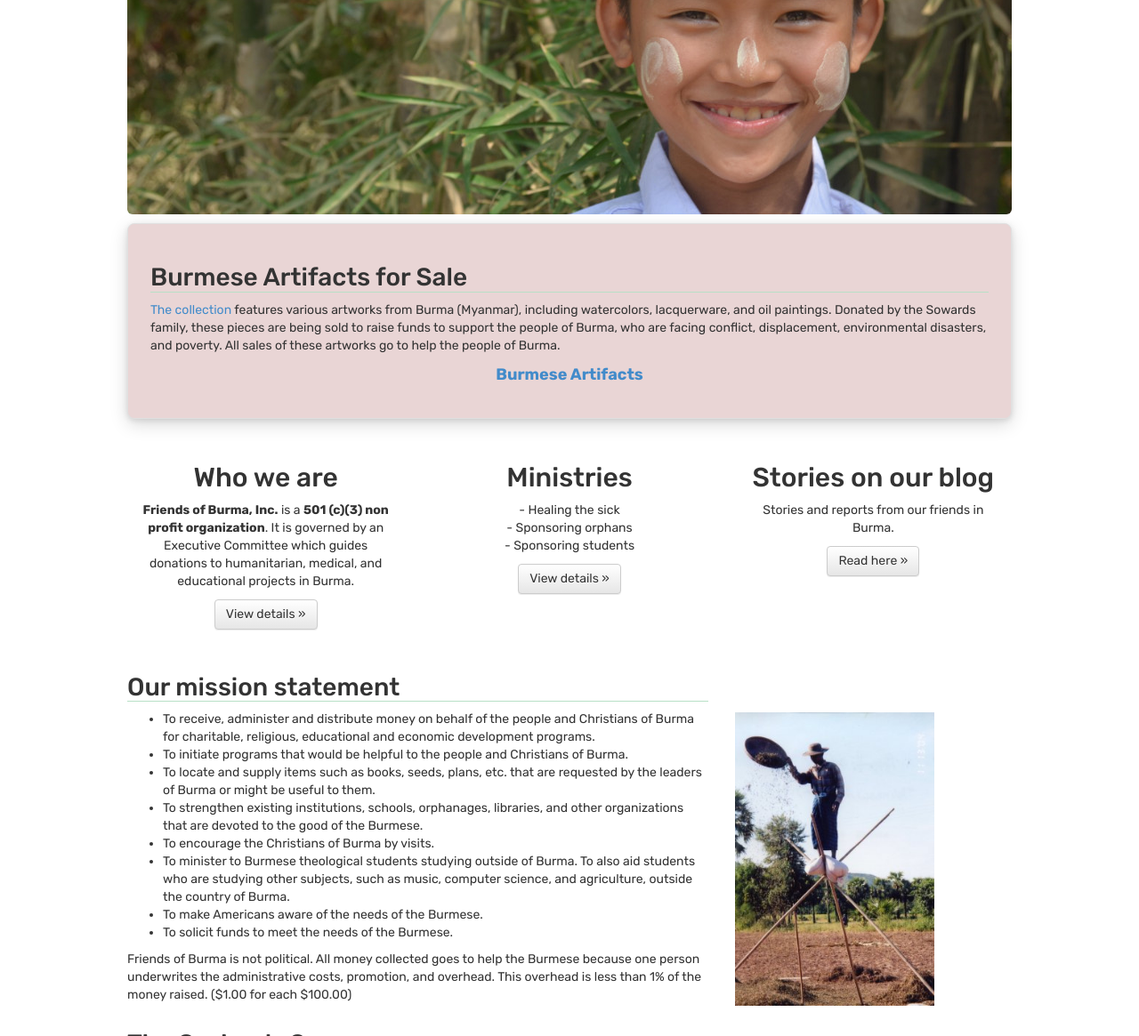
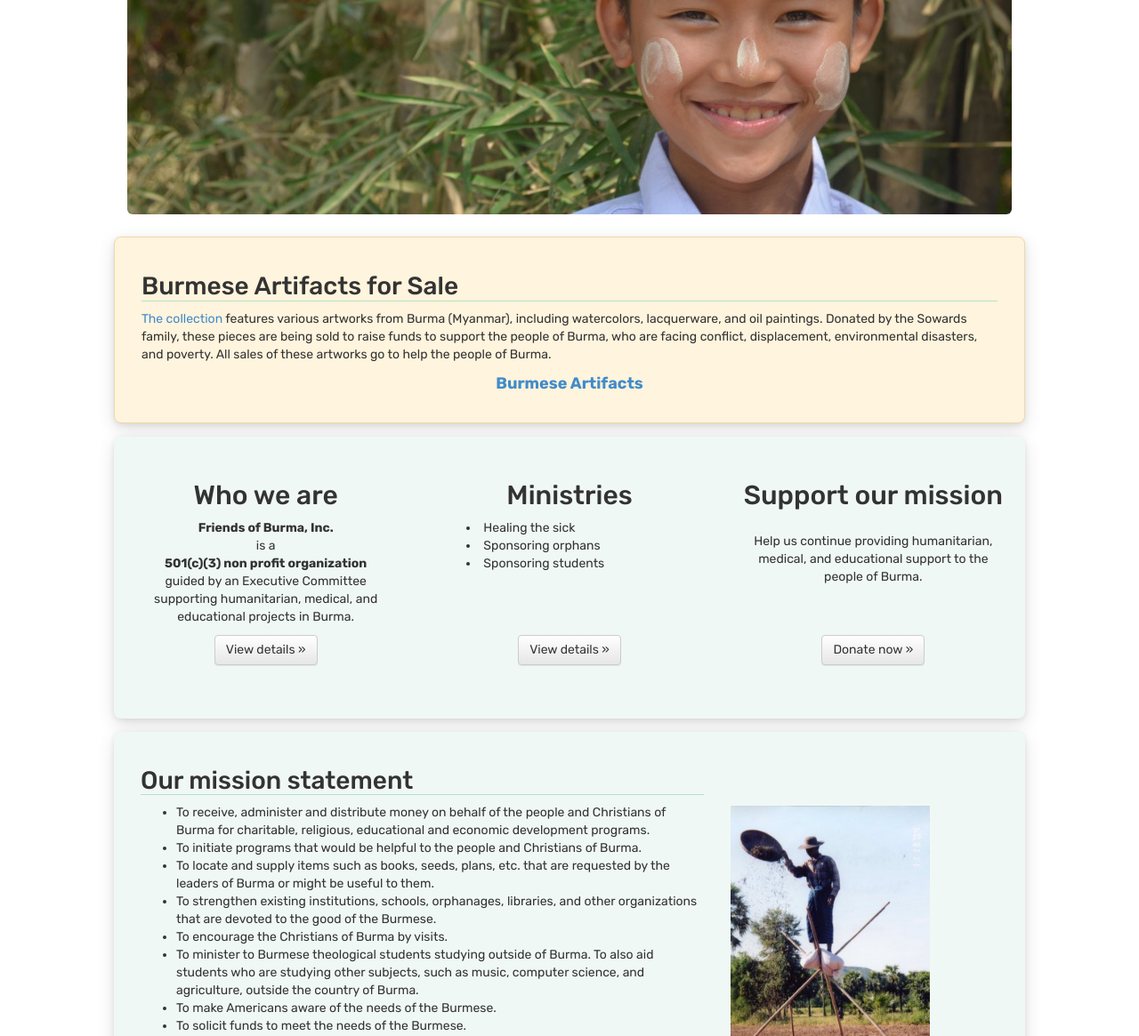
Before and after one commit to friendsofburma/friendsofburma.github.io, a Jekyll site: the page built from index.html, in a window 1280 px wide, cut to the strip 367-1532 px from the top of the page. Shown: the whole strip at 89% size. Built offline with Jekyll 4.4.1, drawn with Linux system fonts in a browser that asks for light colours.

Commit message:
background colors and shadow for each section on the home page.

```diff
--- a/index.html
+++ b/index.html
@@ -17,18 +17,15 @@ link: home
 
 
 <div class="container">
-    <div class="row">
+    <div class="row announcement-section-card">
         <div class="col-lg-12">
-            <div class="highlight-message">
-                <h2 class="my-header">Burmese Artifacts for Sale</h2>
-                <p>
-                    <a href="https://arts.friendsofburma.org/">The collection</a> features various artworks from Burma (Myanmar), including watercolors, lacquerware, and oil paintings. Donated by the Sowards family, these pieces are being sold to raise funds to support the people of Burma, who are facing conflict, displacement, environmental disasters, and poverty. All sales of these artworks go to help the people of Burma.
-                <p>
-                    <div style="font-weight:bold;font-size:large;text-align: center;">
-                    <a href="https://arts.friendsofburma.org/">Burmese Artifacts</a>
-                    </div>
-                </p>
-            </div>
+            <h2 class="my-header">Burmese Artifacts for Sale</h2>
+            <p>
+                <a href="https://arts.friendsofburma.org/">The collection</a> features various artworks from Burma (Myanmar), including watercolors, lacquerware, and oil paintings. Donated by the Sowards family, these pieces are being sold to raise funds to support the people of Burma, who are facing conflict, displacement, environmental disasters, and poverty. All sales of these artworks go to help the people of Burma.
+            </p>
+            <p style="font-weight:bold;font-size:large;text-align: center;">
+                <a href="https://arts.friendsofburma.org/">Burmese Artifacts</a>
+            </p>
         </div>
     </div>
 
@@ -36,38 +33,32 @@ link: home
     <div class="row marketing">
         <div class="col-lg-4">
             <h2>Who we are</h2>
-            <p>
-                <b>Friends of Burma, Inc.</b> is a <b>501 (c)(3) non profit organization</b>. It is governed by an
-                Executive Committee which guides donations to humanitarian, medical, and educational projects in Burma.
-            </p>
-            </p>
+            <p><b>Friends of Burma, Inc.</b> is a <b>501(c)(3) non profit organization</b> guided by an Executive Committee supporting humanitarian, medical, and educational projects in Burma.</p>
             <p><a class="btn btn-default" href="/about/">View details &raquo;</a></p>
         </div>
         <!-- /.col-lg-4 -->
         <div class="col-lg-4">
             <h2>Ministries</h2>
-
-            <p>
-                - Healing the sick <br/>
-                - Sponsoring orphans <br/>
-                - Sponsoring students <br/>
-            </p>
-
+            <ul style="list-style-position: inside; text-align: left;">
+                <li>Healing the sick</li>
+                <li>Sponsoring orphans</li>
+                <li>Sponsoring students</li>
+            </ul>
             <p><a class="btn btn-default" href="/ministries/">View details &raquo;</a></p>
         </div>
         <!-- /.col-lg-4 -->
         <div class="col-lg-4">
-            <h2>Stories on our blog</h2>
+            <h2>Support our mission</h2>
 
-            <p>Stories and reports from our friends in Burma.</p>
+            <p>Help us continue providing humanitarian, medical, and educational support to the people of Burma.</p>
 
-            <p><a class="btn btn-default" href="http://blog.friendsofburma.org">Read here &raquo;</a></p>
+            <p><a class="btn btn-default" href="/donate">Donate now &raquo;</a></p>
         </div>
         <!-- /.col-lg-4 -->
     </div>
     <!-- /.row -->
 
-    <div class="row">
+    <div class="row teal-section-card">
         <div class="col-md-8">
             <h2 class="my-header">Our mission statement</h2>
 
@@ -103,7 +94,7 @@ link: home
         </div>
     </div>
 
-    <div class="row featurette">
+    <div class="row featurette teal-section-card">
         <div class="col-md-6">
             <h2 class="my-header">The Orphan's Song</h2>
             <p>Phil, one of our Board members, wrote about the Orphan's Song:</p>
@@ -134,7 +125,7 @@ link: home
         </div>
     </div>
 
-    <div class="row latest-posts-section">
+    <div class="row latest-posts-section" style="background-color: #f0f8f6; padding: 30px 15px; border-radius: 8px; margin-top: 15px; margin-bottom: 15px;">
         <div class="col-md-12">
             <h2 class="my-header">Latest</h2>
             <p>Recent stories and updates from our blog.</p>
--- a/static/css/style.scss
+++ b/static/css/style.scss
@@ -129,13 +129,33 @@ pre {
 .marketing {
   padding-left: 15px;
   padding-right: 15px;
+  padding-top: 30px;
+  padding-bottom: 30px;
+  background-color: #f0f8f6;
+  border-radius: 8px;
+  box-shadow: 0 6px 20px rgba(0, 0, 0, 0.12), 0 2px 6px rgba(0, 0, 0, 0.08);
+  display: flex;
+  flex-wrap: wrap;
   .col-lg-4 {
     text-align: center;
     margin-bottom: 20px;
+    display: flex;
+    flex-direction: column;
+  }
+  .col-lg-4 h2 {
+    flex-grow: 0;
   }
   .col-lg-4 p {
     margin-left: 10px;
     margin-right: 10px;
+    flex-grow: 1;
+    display: flex;
+    flex-direction: column;
+    justify-content: center;
+  }
+  .col-lg-4 .btn {
+    align-self: center;
+    margin-top: auto;
   }
 }
 
@@ -200,7 +220,7 @@ pre {
 }
 
 .highlight-message {
-  background: #e9d5d5;
+  background: #f9f6f0;
   border: 1px solid #e0e0e0;
   border-radius: 8px;
   padding: 25px;
@@ -227,6 +247,26 @@ pre {
 .latest-posts-section {
   margin-top: 25px;
   margin-bottom: 35px;
+  box-shadow: 0 6px 20px rgba(0, 0, 0, 0.12), 0 2px 6px rgba(0, 0, 0, 0.08);
+}
+
+.teal-section-card {
+  background-color: #f0f8f6;
+  border-radius: 8px;
+  box-shadow: 0 6px 20px rgba(0, 0, 0, 0.12), 0 2px 6px rgba(0, 0, 0, 0.08);
+  padding: 20px 15px;
+  margin-top: 15px;
+  margin-bottom: 15px;
+}
+
+.announcement-section-card {
+  background-color: #fff4dd;
+  border: 1px solid #efd8a9;
+  border-radius: 8px;
+  box-shadow: 0 6px 20px rgba(0, 0, 0, 0.12), 0 2px 6px rgba(0, 0, 0, 0.08);
+  padding: 20px 15px;
+  margin-top: 15px;
+  margin-bottom: 15px;
 }
 
 .latest-posts-grid {
```
